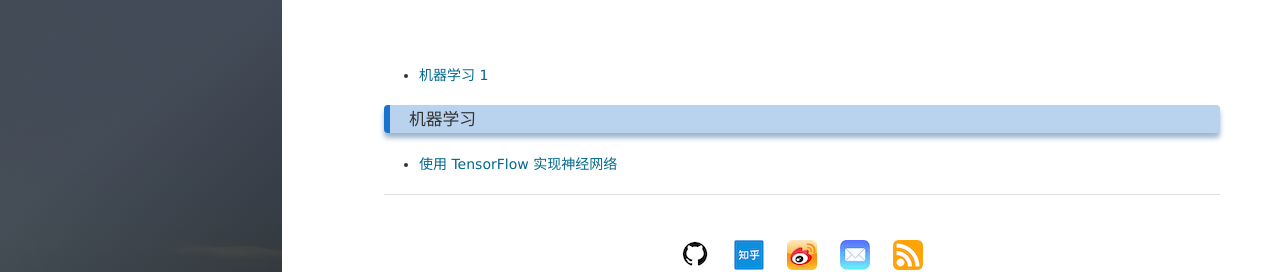
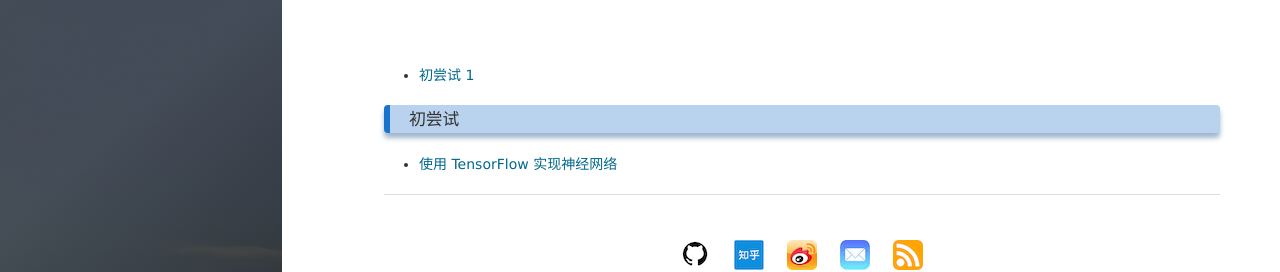
Before and after one commit to yuchensong960426/yuchen.github.io, a Jekyll site: the page built from tags.html, in a window 1280 px wide. Shown: the top 272 px of the page. Built offline with Jekyll 4.4.1, drawn with Linux system fonts in a browser that asks for light colours; nearby versions of some CDN libraries; comment, search, counter and statistics services are not loaded.

Commit message:
Update and rename 2016-11-20-neural_networks_using_TensorFlow.md to 2019-11-27-First-attempt.md

```diff
--- a/_posts/2016-11-20-neural_networks_using_TensorFlow.md
+++ b/_posts/2019-11-27-First-attempt.md
@@ -1,8 +1,8 @@
 ---
 layout: post
 title: 使用 TensorFlow 实现神经网络
-date: 2016-11-20
-tags: 机器学习
+date: 2019-11-27
+tags: 初尝试
 ---
 
 ## 介绍
```
